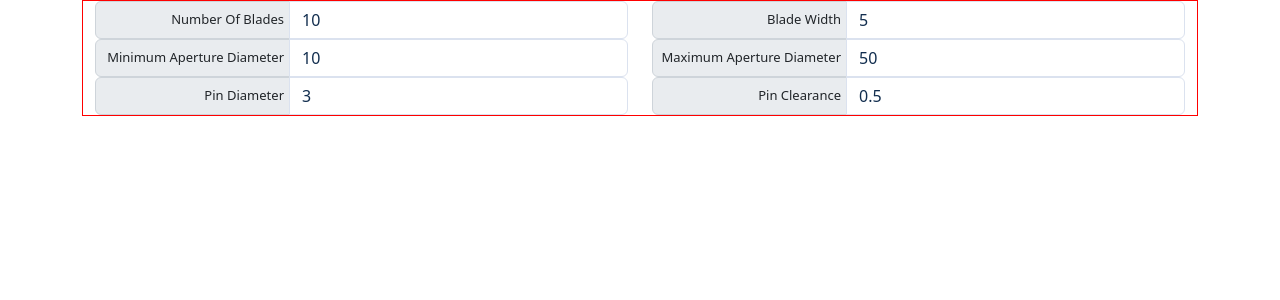
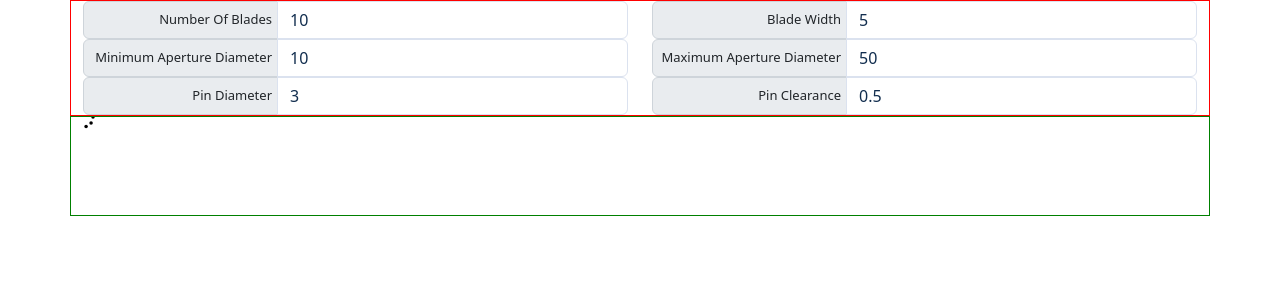
Before and after one commit to slehmann1/MechanicalIris, a React (Create React App) app in the folder iris/: page / in a window 1280 px wide. Shown: the top 300 px of the page. Built offline with nearby package versions, Linux system fonts and the light colour scheme.

Commit message:
Start iris rendering

```diff
--- a/iris/src/App.css
+++ b/iris/src/App.css
@@ -26,3 +26,7 @@
 .inputs{
   border: 1px solid red
 }
+.iris-visual{
+  border: 1px solid green;
+  height: 100px;
+}
--- a/iris/src/App.js
+++ /dev/null
@@ -1,62 +0,0 @@
-import "./App.css";
-import React from "react";
-import Inputs from "./Inputs.tsx";
-import Col from "react-bootstrap/Col";
-import Row from "react-bootstrap/Row";
-import Container from "react-bootstrap/Container";
-import "bootstrap/dist/css/bootstrap.min.css";
-
-class App extends React.Component {
-  DEFAULT_BLADE_NUM = 10;
-  DEFAULT_BLADE_WIDTH = 5;
-  DEFAULT_MIN_DIAMETER = 10;
-  DEFAULT_MAX_DIAMETER = 50;
-  DEFAULT_PIN_DIAMETER = 3;
-  DEFAULT_CLEARANCE = 0.5;
-
-  constructor(props) {
-    super(props);
-    let inputs = JSON.parse(window.localStorage.getItem("Inputs")) || {
-      numBlades: this.DEFAULT_BLADE_NUM,
-      bladeWidth: this.DEFAULT_BLADE_WIDTH,
-      minDiameter: this.DEFAULT_MIN_DIAMETER,
-      maxDiameter: this.DEFAULT_MAX_DIAMETER,
-      pinDiameter: this.DEFAULT_PIN_DIAMETER,
-      clearance: this.DEFAULT_CLEARANCE,
-    };
-    this.state = inputs;
-    this.setState = this.setState.bind(this);
-  }
-
-  render() {
-    return (
-      <div className="App">
-        <Container>
-          <Row>
-            <Col>
-              <Inputs
-                numBlades={this.state.numBlades}
-                bladeWidth={this.state.bladeWidth}
-                minDiameter={this.state.minDiameter}
-                maxDiameter={this.state.maxDiameter}
-                pinDiameter={this.state.pinDiameter}
-                clearance={this.state.clearance}
-                callback={(property, value) => {
-                  this.setState({
-                    [property]: value,
-                  });
-                }}
-              ></Inputs>
-            </Col>
-          </Row>
-        </Container>
-      </div>
-    );
-  }
-  setState(state) {
-    super.setState(state);
-    window.localStorage.setItem("Inputs", JSON.stringify(this.state));
-  }
-}
-
-export default App;
--- /dev/null
+++ b/iris/src/App.tsx
@@ -0,0 +1,83 @@
+import "./App.css";
+import React from "react";
+import Inputs from "./Inputs.tsx";
+import IrisVisual from "./IrisVisual.tsx";
+import Row from "react-bootstrap/Row";
+import Container from "react-bootstrap/Container";
+import "bootstrap/dist/css/bootstrap.min.css";
+
+class App extends React.Component<
+  null,
+  {
+    numBlades: number;
+    bladeWidth: number;
+    minDiameter: number;
+    maxDiameter: number;
+    pinDiameter: number;
+    clearance: number;
+  }
+> {
+  DEFAULT_BLADE_NUM = 10;
+  DEFAULT_BLADE_WIDTH = 5;
+  DEFAULT_MIN_DIAMETER = 10;
+  DEFAULT_MAX_DIAMETER = 50;
+  DEFAULT_PIN_DIAMETER = 3;
+  DEFAULT_CLEARANCE = 0.5;
+
+  constructor(props) {
+    super(props);
+    // eslint-disable-next-line @typescript-eslint/ban-ts-comment
+    // @ts-ignore
+    const inputs = JSON.parse(window.localStorage.getItem("Inputs")) || {
+      numBlades: this.DEFAULT_BLADE_NUM,
+      bladeWidth: this.DEFAULT_BLADE_WIDTH,
+      minDiameter: this.DEFAULT_MIN_DIAMETER,
+      maxDiameter: this.DEFAULT_MAX_DIAMETER,
+      pinDiameter: this.DEFAULT_PIN_DIAMETER,
+      clearance: this.DEFAULT_CLEARANCE,
+    };
+    this.state = inputs;
+    this.setState = this.setState.bind(this);
+  }
+
+  render() {
+    return (
+      <div className="App">
+        <Container>
+          <Row>
+            <Inputs
+              numBlades={this.state.numBlades}
+              bladeWidth={this.state.bladeWidth}
+              minDiameter={this.state.minDiameter}
+              maxDiameter={this.state.maxDiameter}
+              pinDiameter={this.state.pinDiameter}
+              clearance={this.state.clearance}
+              callback={(property, value) => {
+                this.setState({
+                  [property]: value,
+                });
+              }}
+            ></Inputs>
+          </Row>
+          <Row>
+            <IrisVisual
+              bladeRadius={10}
+              subtendedAngle={(Math.PI * 2) / 3}
+              bladeWidth={this.state.bladeWidth}
+              pinDiameter={this.state.pinDiameter}
+              pinnedRadius={10}
+              clearance={this.state.clearance}
+              numBlades={this.state.numBlades}
+            ></IrisVisual>
+          </Row>
+        </Container>
+      </div>
+    );
+  }
+  setState(state) {
+    super.setState(state);
+    window.localStorage.setItem("Inputs", JSON.stringify(this.state));
+  }
+}
+
+export default App;
--- /dev/null
+++ b/iris/src/Blade.tsx
@@ -0,0 +1,50 @@
+import React from "react";
+class BladeComponent extends React.Component<{
+  blade: Blade;
+}> {
+  render() {
+    return (
+      <g>
+        {this.render_hole(this.props.blade.c_coords)}
+        {this.render_hole(this.props.blade.a_coords)}
+      </g>
+    );
+  }
+
+  render_hole(coords: { x: number; y: number }) {
+    return (
+      <circle
+        cx={coords.x}
+        cy={coords.y}
+        r={this.props.blade.hole_diameter / 2}
+      />
+    );
+  }
+}
+
+class Blade {
+  a_coords: { x: number; y: number };
+  c_coords: { x: number; y: number };
+  hole_diameter: number;
+  id: number;
+  constructor(
+    radius: number,
+    subtended_angle: number,
+    theta_a: number,
+    c_coords: { x: number; y: number },
+    hole_diameter: number,
+    blade_width: number,
+    id: number
+  ) {
+    this.c_coords = c_coords;
+    this.hole_diameter = hole_diameter;
+    this.id = id;
+
+    const ac = 2 * radius * Math.sin(subtended_angle);
+    this.a_coords = {
+      x: c_coords.x - Math.cos(theta_a) * ac,
+      y: c_coords.y - Math.sin(theta_a) * ac,
+    };
+  }
+}
+export { BladeComponent, Blade };
--- /dev/null
+++ b/iris/src/IrisVisual.tsx
@@ -0,0 +1,49 @@
+import React from "react";
+import { BladeComponent, Blade } from "./Blade.tsx";
+
+class IrisVisual extends React.Component<{
+  bladeRadius: number;
+  subtendedAngle: number;
+  bladeWidth: number;
+  pinDiameter: number;
+  pinnedRadius: number;
+  clearance: number;
+  numBlades: number;
+}> {
+  render() {
+    const blades: Blade[] = [];
+    for (let i = 0; i < this.props.numBlades; i++) {
+      const c = {
+        x:
+          this.props.pinnedRadius *
+          Math.cos(((Math.PI * 2) / this.props.numBlades) * i),
+        y:
+          this.props.pinnedRadius *
+          Math.sin(((Math.PI * 2) / this.props.numBlades) * i),
+      };
+      blades.push(
+        new Blade(
+          this.props.bladeRadius,
+          this.props.subtendedAngle,
+          0,
+          c,
+          this.props.pinDiameter + this.props.clearance,
+          this.props.bladeWidth,
+          i
+        )
+      );
+    }
+    return (
+      <div className="iris-visual">
+        <svg>
+          <g>
+            {blades.map((blade, i) => (
+              <BladeComponent blade={blade} key={i}></BladeComponent>
+            ))}
+          </g>
+        </svg>
+      </div>
+    );
+  }
+}
+export default IrisVisual;
```
Also changed, not shown: iris/src/index.js (+6 -6 lines), iris/src/setupTests.js (deleted, +0 -5 lines), 1 other file (tests, documents, lock files or other folders).
